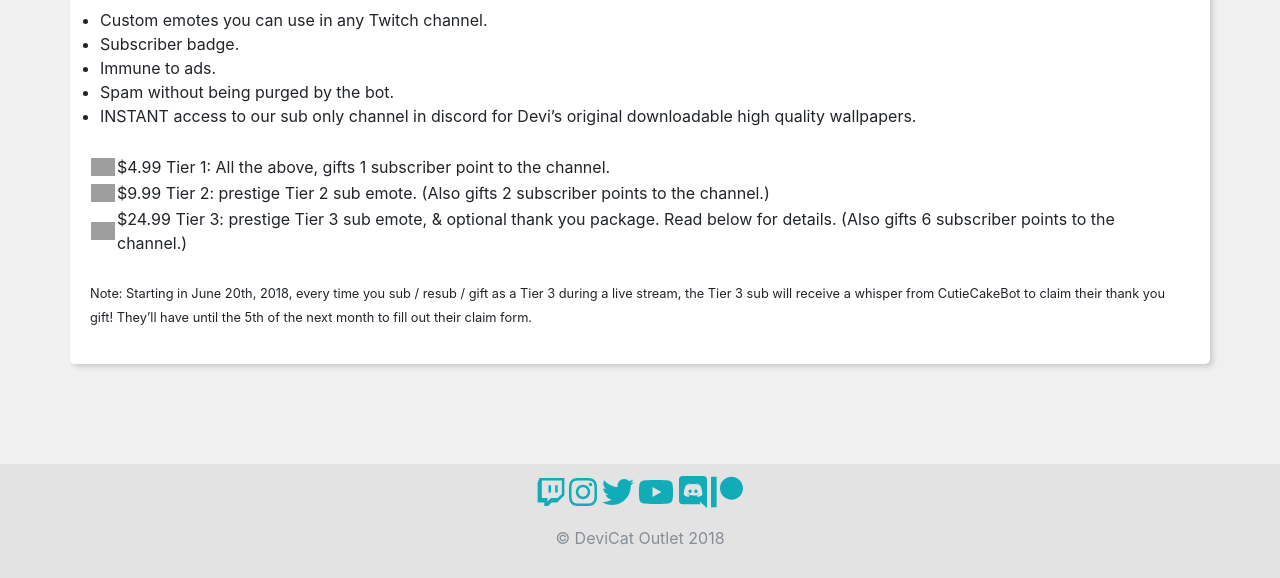
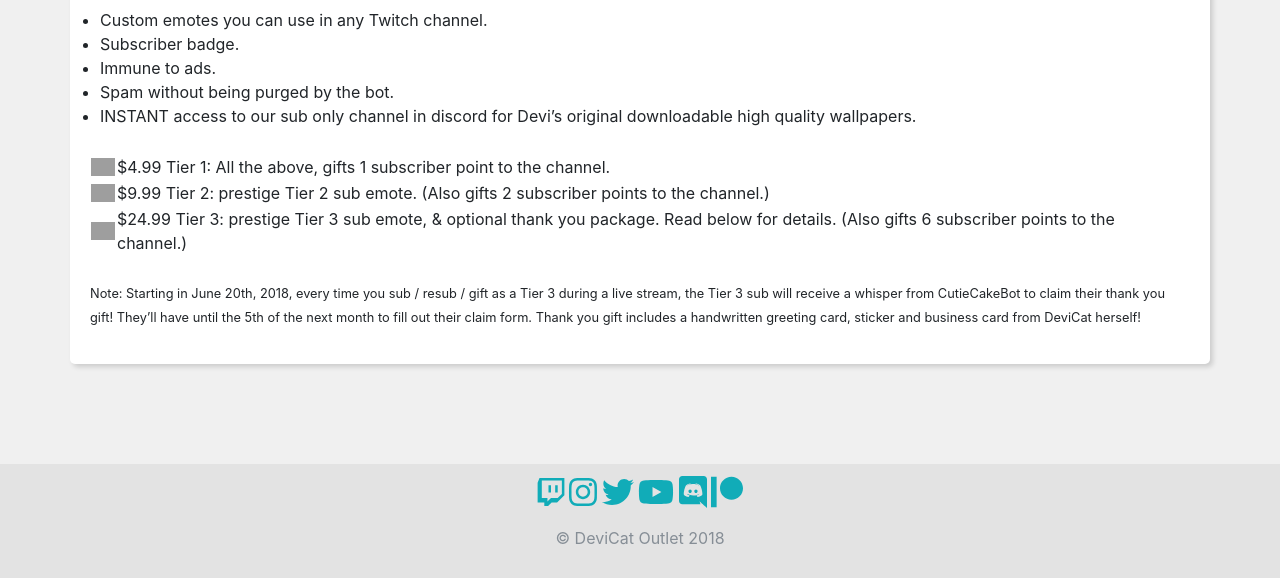
Before and after one commit to DeviCatOutlet/devicatoutlet.github.io, a Jekyll site: the page built from subbenefits.md, in a window 1280 px wide and 1064 px high. Shown: the part 486-1064 px from the top of the window. Built offline with Jekyll 4.4.1, drawn with Linux system fonts in a browser that asks for light colours; nearby versions of some CDN libraries; our own code applies the rules of GitHub Pages for plain Markdown files; grey boxes are pictures that could not be loaded.

Commit message:
Sub Benefits
Add description to note below.

```diff
--- a/subbenefits.md
+++ b/subbenefits.md
@@ -13,4 +13,4 @@
 | *![💌](https://s.w.org/images/core/emoji/2.2.1/svg/1f48c.svg)* | $24.99 Tier 3: prestige Tier 3 sub emote, & optional thank you package. Read below for details. (Also gifts 6 subscriber points to the channel.)
 
 <br>
-<small>Note: Starting in June 20th, 2018, every time you sub / resub / gift as a Tier 3 during a live stream, the Tier 3 sub will receive a whisper from CutieCakeBot to claim their thank you gift! They'll have until the 5th of the next month to fill out their claim form. </small>
+<small>Note: Starting in June 20th, 2018, every time you sub / resub / gift as a Tier 3 during a live stream, the Tier 3 sub will receive a whisper from CutieCakeBot to claim their thank you gift! They'll have until the 5th of the next month to fill out their claim form. Thank you gift includes a handwritten greeting card, sticker and business card from DeviCat herself! </small>
```
